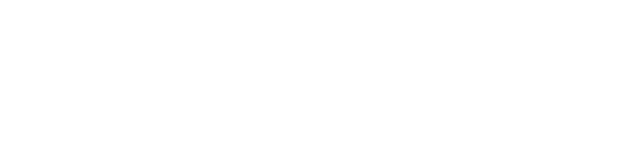
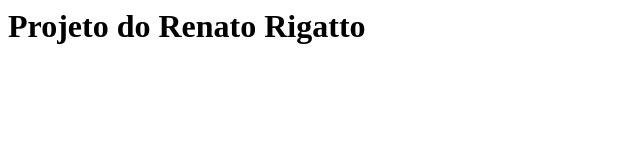
Before and after one commit to renatorigatto/meu-site, a plain HTML site: page index.html in a window 1280 px wide. Shown: the whole page, without its empty margins (0-640 px from the left). Drawn offline with Linux system fonts and the light colour scheme.

Commit message:
Título da Página

```diff
--- a/index.html
+++ b/index.html
@@ -2,5 +2,6 @@
 <head>
 </head>
 <body>
+<h1>Projeto do Renato Rigatto</h1>
 </body>
 </html>
```
